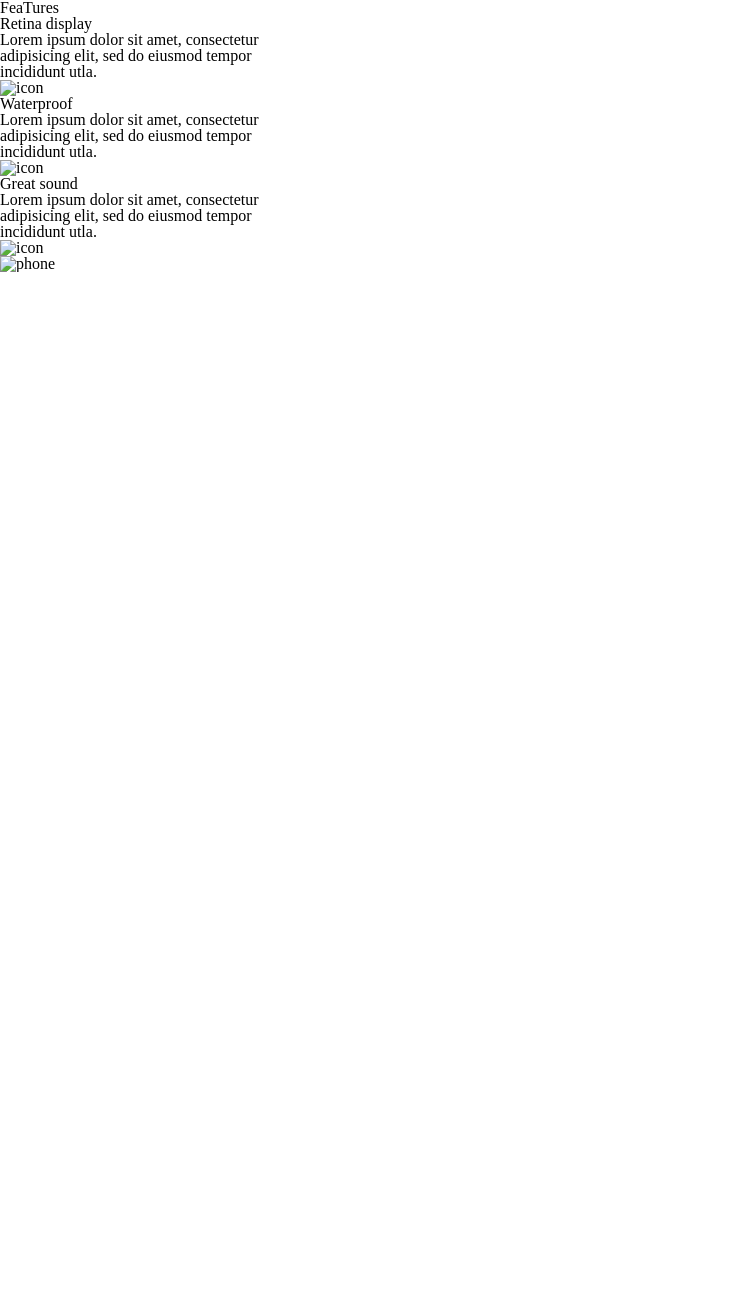
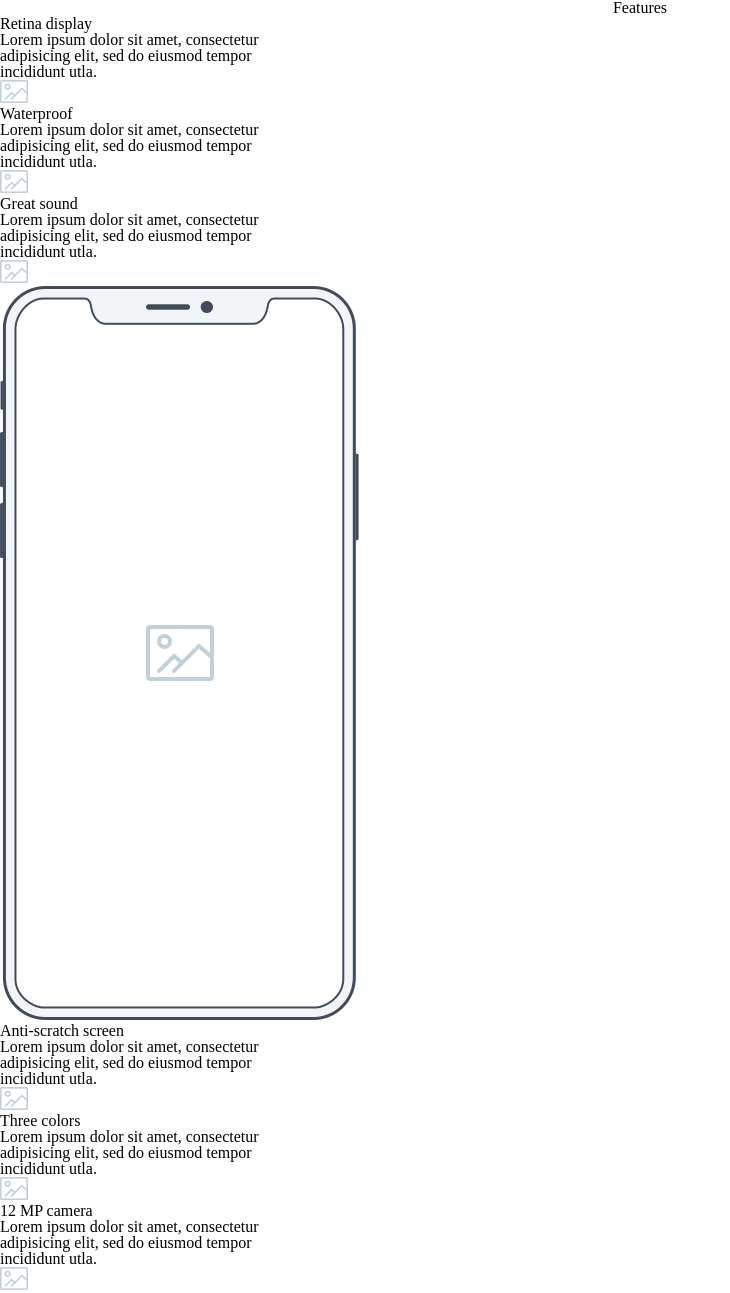
Before and after one commit to yhjang90/prac1, a plain HTML site: page index.html in a window 1280 px wide. Shown: the whole page, without its empty margins (0-730 px from the left). Before the commit the page ends 800 px from the top, so only its background shows below. Drawn offline with Linux system fonts and the light colour scheme.

Commit message:
중간 커밋

```diff
--- /dev/null
+++ b/features.css
@@ -0,0 +1,4 @@
+.page_tit{
+    text-align: center;
+    padding:
+}
--- a/index.html
+++ b/index.html
@@ -9,13 +9,13 @@
 </head>
 <body>
     <header>
-        <div class="page_tit"><span>FeaTures</span></div>
+        <div class="page_tit"><span>Features</span></div>
     </header>
     <section>
         <div class="le_desc">
             <div class="le_desc_1">
                 <div class="le_desc_txt">
-                    <span>Retina display</span>
+                    <span class="decs_tit">Retina display</span>
                     <p>
                             Lorem ipsum dolor sit amet, consectetur<br>
                             adipisicing elit, sed do eiusmod tempor<br>
@@ -23,12 +23,12 @@
                     </p>
                 </div>
                 <div class="le_icon_1">
-                    <img src="image" alt="icon">
+                    <img src="images/features/icon1.gif" alt="icon1">
                 </div>
             </div>
             <div class="le_desc_2">
                 <div class="le_desc_txt">
-                    <span>Waterproof</span>
+                    <span class="decs_tit">Waterproof</span>
                     <p>
                             Lorem ipsum dolor sit amet, consectetur<br>
                             adipisicing elit, sed do eiusmod tempor<br>
@@ -36,12 +36,12 @@
                     </p>
                 </div>
                 <div class="le_icon_2">
-                    <img src="image" alt="icon">
+                    <img src="images/features/icon2.gif" alt="icon2">
                 </div>
             </div>
             <div class="le_desc_3">
                 <div class="le_desc_txt">
-                    <span>Great sound</span>
+                    <span class="decs_tit">Great sound</span>
                     <p>
                             Lorem ipsum dolor sit amet, consectetur<br>
                             adipisicing elit, sed do eiusmod tempor<br>
@@ -49,17 +49,55 @@
                     </p>
                 </div>
                 <div class="le_icon_3">
-                    <img src="image" alt="icon">
+                    <img src="images/features/icon3.gif" alt="icon3">
                 </div>
             </div>
         </div>
+
         <div class="cen_img">
-            <img src = "image" alt="phone">
+            <img src = "images/features/device.png" alt="phone">
         </div>
+
         <div class="rig_desc">
-            <div class="rig_desc_1"></div>
-            <div class="rig_desc_2"></div>
-            <div class="rig_desc_3"></div>
+            <div class="rig_desc_1">
+                <div class="rig_desc_txt">
+                    <span class="decs_tit">Anti-scratch screen</span>
+                    <p>
+                            Lorem ipsum dolor sit amet, consectetur<br>
+                            adipisicing elit, sed do eiusmod tempor<br>
+                            incididunt utla.
+                    </p>
+                </div>
+                <div class="rig_icon_1">
+                    <img src="images/features/icon3.gif" alt="icon3">
+                </div>
+            </div>
+            <div class="rig_desc_2">
+                <div class="rig_desc_txt">
+                    <span class="decs_tit">Three colors</span>
+                    <p>
+                            Lorem ipsum dolor sit amet, consectetur<br>
+                            adipisicing elit, sed do eiusmod tempor<br>
+                            incididunt utla.
+                    </p>
+                </div>
+                <div class="rig_icon_2">
+                    <img src="images/features/icon3.gif" alt="icon3">
+                </div>
+            </div>
+            <div class="rig_desc_3">
+                <div class="rig_desc_txt">
+                    <span class="decs_tit">12 MP camera</span>
+                    <p>
+                            Lorem ipsum dolor sit amet, consectetur<br>
+                            adipisicing elit, sed do eiusmod tempor<br>
+                            incididunt utla.
+                    </p>
+                </div>
+                <div class="rig_icon_3">
+                    <img src="images/features/icon3.gif" alt="icon3">
+                </div>
+            </div>
         </div>
     </section>
 </body>
--- a/reset.css
+++ b/reset.css
@@ -1,3 +1,5 @@
+@import url("features.css");
+
 html, body, div, span, applet, object, iframe,
 h1, h2, h3, h4, h5, h6, p, blockquote, pre,
 a, abbr, acronym, address, big, cite, code,
```
Also changed, not shown: images/features/device.png (added), images/features/icon1.gif (added), images/features/icon2.gif (added), images/features/icon3.gif (added), images/features/icon4.gif (added), images/features/icon5.gif (added), images/features/icon6.gif (added).
